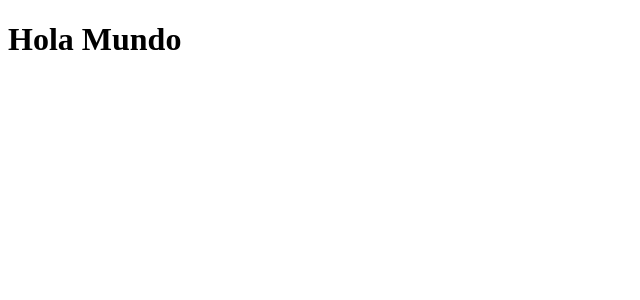
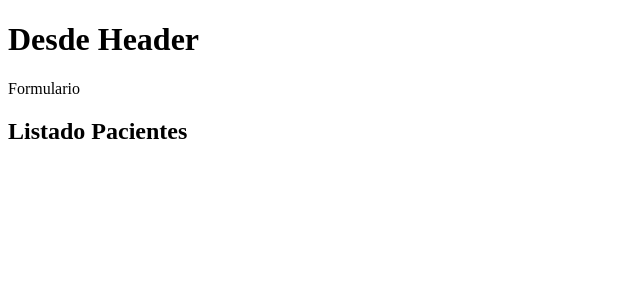
Before and after one commit to FherAmableRicse/citas-r, a React (Vite) app: page / in a window 1280 px wide. Shown: the top 300 px of the page, without its empty margins (0-640 px from the left). Built offline with nearby package versions, Linux system fonts and the light colour scheme.

Commit message:
creacion componentes: Header, Formulario y ListadoPacientes

```diff
--- a/src/App.jsx
+++ b/src/App.jsx
@@ -1,8 +1,16 @@
+import Formulario from "./components/Formulario"
+import Header from "./components/Header"
+import ListadoPacientes from "./ListadoPacientes"
+
 function App() {
+
+
   return (
-    <div className="App">
-       <h1>Hola Mundo</h1>
-    </div>
+    <>
+      <Header />
+      <Formulario />
+      <ListadoPacientes />
+    </>
   )
 }
 
--- /dev/null
+++ b/src/ListadoPacientes.jsx
@@ -0,0 +1,7 @@
+const ListadoPacientes = () => {
+  return (
+    <h2>Listado Pacientes</h2>
+  )
+}
+
+export default ListadoPacientes
--- /dev/null
+++ b/src/components/Formulario.jsx
@@ -0,0 +1,7 @@
+const Formulario = () => {
+  return (
+    <div>Formulario</div>
+  )
+}
+
+export default Formulario
--- /dev/null
+++ b/src/components/Header.jsx
@@ -0,0 +1,9 @@
+function Header(){
+
+  return(
+    <h1>Desde Header</h1>
+  )
+
+}
+
+export default Header;
```
